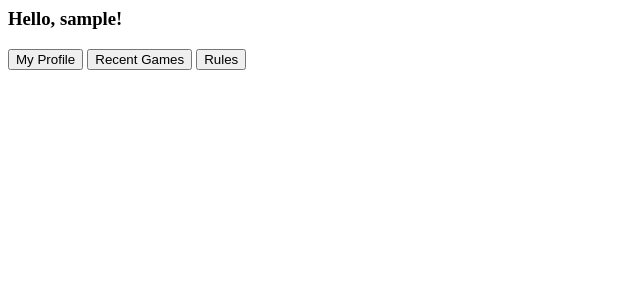
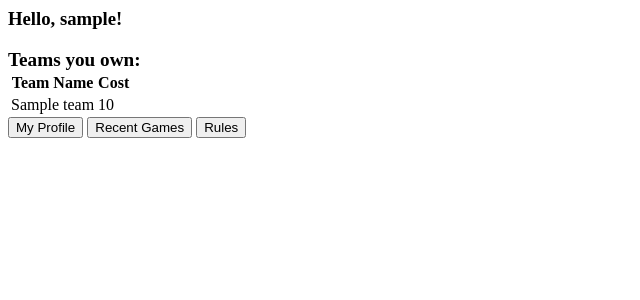
Before and after one commit to xghgzxfp/sexycroupier, a Flask app: page /index in a window 1280 px wide. Shown: the top 300 px of the page, without its empty margins (0-640 px from the left). Run offline with Flask 2, Linux system fonts and the light colour scheme; the visitor is signed in with stand-in values (Sample User, id 1); a database or web service that is not in the repository returns one stand-in record (values such as "Sample title").

Commit message:
added team display

```diff
--- a/templates/index.html
+++ b/templates/index.html
@@ -1,9 +1,31 @@
 <html>
 	<head>
+         <meta http-equiv="Content-Type" content="text/html; charset=utf-8" />
+         <meta http-equiv="pragma" content="no-cache" />
 		<title>{{t}}</title>
 	</head>
 <div id="profile" class="tabcontent">
   <h3>Hello, {{ username }}!</h3>
+
+    {% if userteams[0] %}
+  	<b><big>Teams you own:</big></b>
+	<table>
+	    <tr id="row">
+	    	<th>Team Name</th>
+	    	<th>Cost</th>
+	    </tr>
+	{% for userteam in userteams %}
+		<tr>
+			<td class="Team">{{ userteam["team"] }}</td>
+			<td class="Cost">{{ userteam["price"] }}</td>
+        </tr>
+	{% endfor %}
+	</table>
+	{% else %}
+		<h4>You don't have any team yet!!</h4>
+	{% endif %}
+
+
 </div>
 
 <div id="game" class="tabcontent">
@@ -11,7 +33,7 @@
 </div>
 
 <div id="rules" class="tabcontent">
-  <h3>hahaha</h3>
+  <h3>Rules should be here</h3>
 </div>
 
 
--- a/templates/layout.html
+++ b/templates/layout.html
@@ -1,5 +1,7 @@
 <!doctype html>
 <title>{{t}}</title>
+<meta http-equiv="Content-Type" content="text/html; charset=utf-8" />
+<meta http-equiv="pragma" content="no-cache" />
 <link rel=stylesheet type=text/css href="{{ url_for('static', filename='style.css') }}">
 <div class=page>
   <h1>{{h}}</h1>
--- a/world_cup.py
+++ b/world_cup.py
@@ -70,7 +70,8 @@ def index():
         flash('please login')
         return redirect("/login")
     print( session['logged_user'])
-    return render_template('index.html', username = session['logged_user'])
+
+    return render_template('index.html', username = session['logged_user'], userteams = db.auction.find({"owner" : session['logged_user']}))
 
 if __name__ == "__main__":
     app.run(debug=True)
```
Also changed, not shown: 1 other file.
